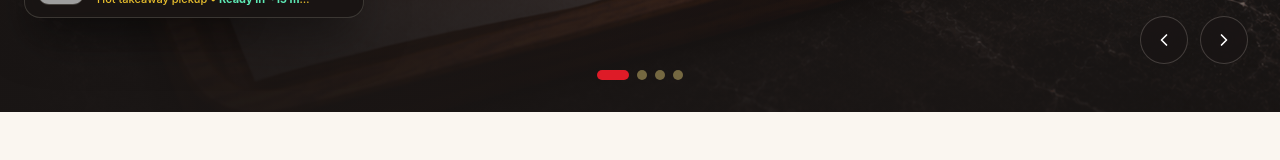
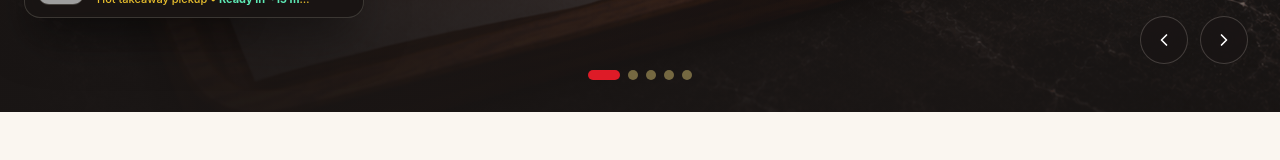
Before and after one commit to heropaulexy79/royallete, a Next.js app: page / in a window 1280 px wide. Shown: the part 758-918 px from the top of the page. Built offline with nearby package versions, Linux system fonts and the light colour scheme; no server answers; the database is empty; grey boxes are pictures that could not be loaded.

Commit message:
set everyone.png for family feast slide and add big cravings fries combo slider

```diff
--- a/src/components/HeroSlider.tsx
+++ b/src/components/HeroSlider.tsx
@@ -98,11 +98,33 @@ const SLIDES: Slide[] = [
     primaryCtaLink: '/menu?category=Combo',
     secondaryCtaText: 'WhatsApp Order',
     secondaryCtaLink: `https://wa.me/${RESTAURANT_WHATSAPP_NUMBER}`,
-    image: '/image/big-cravings.png',
+    image: '/image/everyone.png',
     cardDetail: {
       tag: 'Family Feast Combo',
       value: 'JUST ₦19,500',
       sub: '4 Burgers + 1 Medium Pizza',
+    },
+  },
+
+  // Slide 5: Big Cravings (Fries Combo)
+  {
+    id: 5,
+    badge: 'BIG CRAVINGS? WE\'VE GOT YOU!',
+    badgeIcon: Flame,
+    title: 'Big Cravings?',
+    highlight: "We've Got You!",
+    subtitle: 'LARGER FRIES + 2 PIECES OF CHICKEN + 1 DRINK',
+    description:
+      'Everything you need for a satisfying meal, all in one irresistible combo!',
+    primaryCtaText: 'Explore Fries Combo',
+    primaryCtaLink: '/menu?category=Chicken%20%26%20Chips',
+    secondaryCtaText: 'WhatsApp Order',
+    secondaryCtaLink: `https://wa.me/${RESTAURANT_WHATSAPP_NUMBER}`,
+    image: '/image/big-cravings.png',
+    cardDetail: {
+      tag: 'Irresistible Combo',
+      value: 'JUST ₦6,000',
+      sub: 'Fries + 2 Chicken + 1 Drink',
     },
   },
 ];
```
